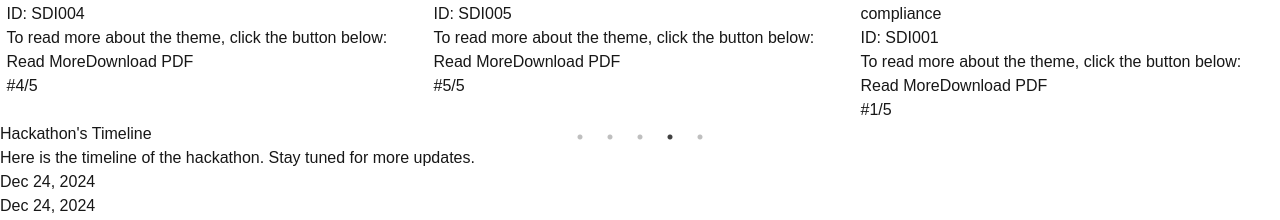
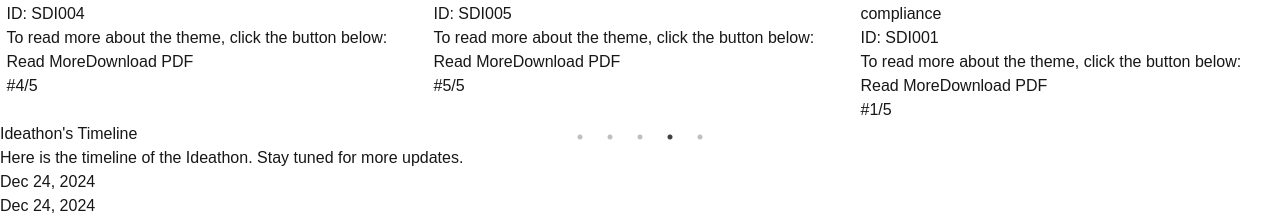
Before and after one commit to Avnish-oP/sdi2025-website, a Next.js app: page / in a window 1280 px wide. Shown: the part 2020-2240 px from the top of the page. Built offline with nearby package versions, Linux system fonts and the light colour scheme.

Commit message:
Update timeline.tsx Change of Hachathon to Ideathon

```diff
--- a/src/components/ui/timeline.tsx
+++ b/src/components/ui/timeline.tsx
@@ -38,10 +38,10 @@ export const Timeline = ({ data }: { data: TimelineEntry[] }) => {
     >
       <div className="max-w-7xl mx-auto py-10 px-4 md:px-8 lg:px-10">
         <h2 className="text-3xl md:text-5xl mb-4 font-bold hover:text-indigo-700 text-black max-w-4xl">
-          Hackathon&apos;s Timeline
+          Ideathon&apos;s Timeline
         </h2>
         <p className="text-neutral-700  text-lg md:text-xl max-w-sm">
-            Here is the timeline of the hackathon. Stay tuned for more updates.
+            Here is the timeline of the Ideathon. Stay tuned for more updates.
         </p>
       </div>
 
```
